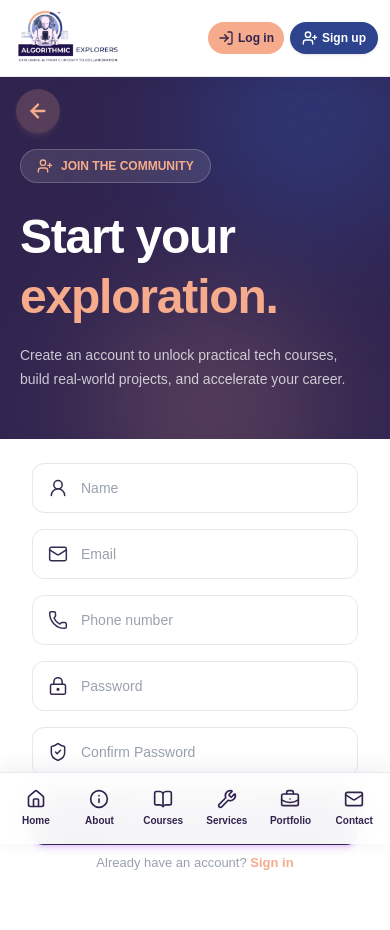
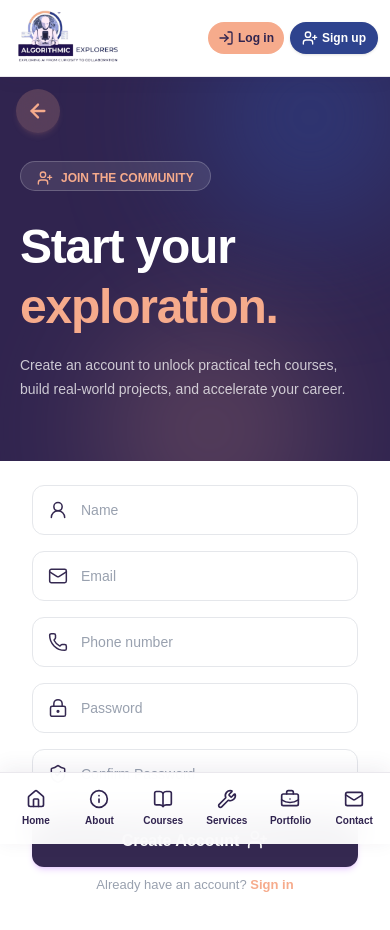
Before and after one commit to Elite-tch/algorithmic-explorers, a Next.js app: page /auth/signup in a window 390 px wide. Shown: the top 930 px of the page. Built offline with nearby package versions, Linux system fonts and the light colour scheme.

Commit message:
feat(mobile-login): adjust  hero size and add AOS props to headings

```diff
--- a/app/auth/signup/_components/MobileSignUpHero.jsx
+++ b/app/auth/signup/_components/MobileSignUpHero.jsx
@@ -1,6 +1,6 @@
 "use client";
 import React from "react";
-import { UserPlus, Mail, Lock, User } from "lucide-react";
+import { UserPlus } from "lucide-react";
 import BackButton from "@/app/components/layout/BackButton";
 
 export default function MobileSignupHero() {
@@ -10,22 +10,34 @@ export default function MobileSignupHero() {
       <div className="pointer-events-none absolute -right-10 -top-20 h-60 w-60 rounded-full bg-[#2e438e] opacity-60 blur-3xl" />
       <div className="pointer-events-none absolute -bottom-20 left-1/4 h-56 w-56 rounded-full bg-[#f6ab8c] opacity-20 blur-3xl" />
 
-      <div className="relative mx-auto flex max-w-lg flex-col gap-10 px-5 py-12 sm:px-8 sm:py-16">
+      <div className="relative mx-auto flex max-w-lg flex-col gap-10 px-5 py-15 sm:px-8 sm:py-16">
         {/* Button and Texts*/}
         <BackButton />
         <div>
-          <span className="mt-6 inline-flex items-center gap-2 rounded-full border border-white/20 bg-white/10 px-4 py-2 text-xs font-semibold text-[#f6ab8c] sm:text-sm">
+          <span
+            data-aos="fade-down"
+            suppressHydrationWarning={true}
+            className="inline-flex items-center gap-2 rounded-full border border-white/20 bg-white/10 px-4 pt-2 py-1 text-xs font-semibold mt-6 text-[#f6ab8c] sm:text-sm"
+          >
             <UserPlus size={16} />
             JOIN THE COMMUNITY
           </span>
 
-          <h1 className="mt-6 text-5xl font-extrabold leading-tight tracking-tight text-white">
+          <h1
+            data-aos="fade-left"
+            suppressHydrationWarning={true}
+            className="mt-6 text-5xl font-extrabold leading-tight tracking-tight text-white"
+          >
             Start your
             <br />
             <span className="text-[#f6ab8c]">exploration.</span>
           </h1>
 
-          <p className="mt-4 text-sm leading-6 text-white/75 sm:text-base">
+          <p
+            data-aos="fade-right"
+            suppressHydrationWarning={true}
+            className="mt-4 text-sm leading-6 text-white/75 sm:text-base"
+          >
             Create an account to unlock practical tech courses, build real-world
             projects, and accelerate your career.
           </p>
```
